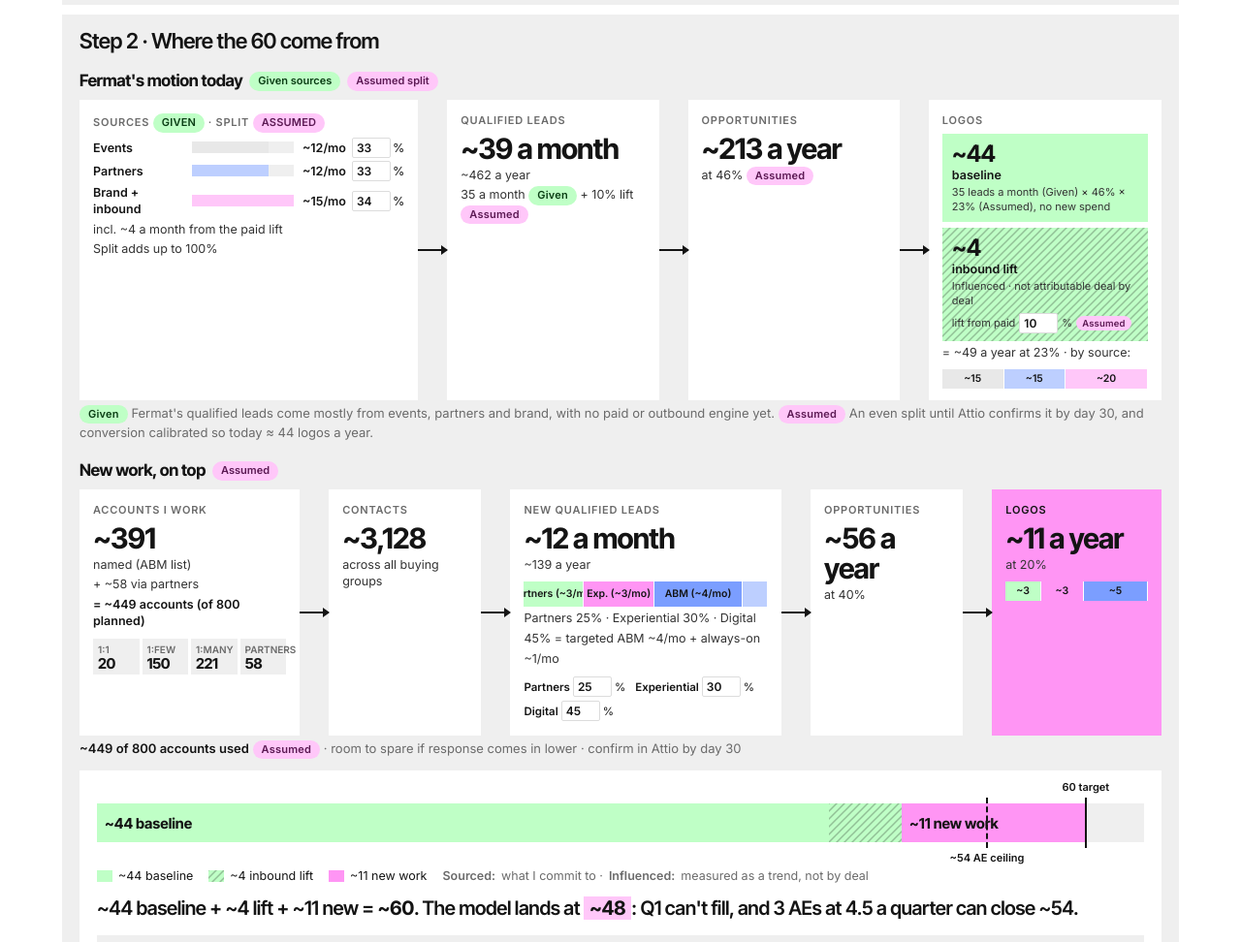
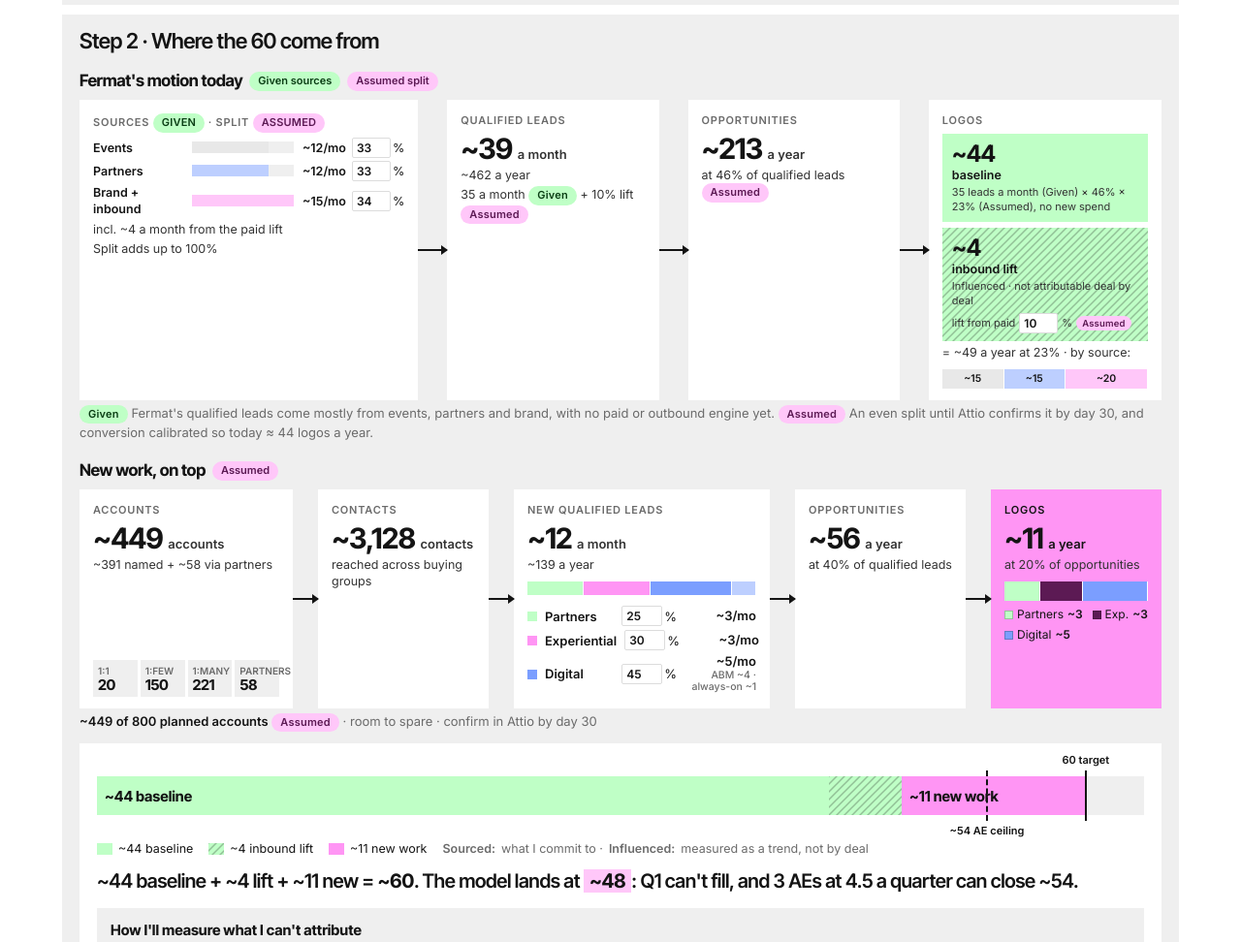
Before and after one commit to rmmitran-ship-it/fermat-growth-model, a plain HTML site: page index.html in a window 1280 px wide. Shown: the part 780-1752 px from the top of the page at 97% size. Drawn offline with nearby package versions, Linux system fonts and the light colour scheme.

Commit message:
Row B: numbers first with small units, share legend instead of in-bar labels, tidy logos legend; same units in Row A
Co-Authored-By: Claude Opus 5.5 <noreply@anthropic.com>

```diff
--- a/index.html
+++ b/index.html
@@ -870,6 +870,20 @@ button.play[hidden]{display:none}
 .bnc p{margin:0;font-size:13.5px;max-width:none}
 .mitsum{margin:10px 0 0;font-size:14px;color:var(--ink);background:var(--white);padding:10px 14px;border-left:5px solid var(--ink);max-width:none}
 @media (max-width:900px){.bns{grid-template-columns:1fr}}
+.rfb b small{font-family:Inter;font-size:13px;font-weight:600;letter-spacing:0;color:var(--text);margin-left:2px}
+.rfb.new b small,.rfb.won b small{color:var(--ink)}
+.rflow.flowb{grid-template-columns:minmax(0,1.25fr) 26px minmax(0,1fr) 26px minmax(0,1.5fr) 26px minmax(0,1fr) 26px minmax(0,1fr)}
+.rflow.flowa .rfb b,.rflow.flowb .rfb b{white-space:nowrap}
+.rfb.nql .rstk{height:14px}.rstk:empty{display:none}
+.shrows{display:flex;flex-direction:column;gap:4px;margin-top:8px}
+.shr{display:grid;grid-template-columns:10px 1fr auto 74px;gap:8px;align-items:center;font-size:13px}
+.shr>i{display:block;width:10px;height:10px}.shn{font-weight:600}.shi{display:flex;align-items:center;gap:2px}
+.shr b{font-family:Inter!important;font-size:13px!important;font-weight:700!important;letter-spacing:0!important;text-align:right;white-space:normal!important;line-height:1.2}
+.shr b small{display:block;font-size:10.5px;font-weight:500;color:var(--muted);margin:0}
+.rleg{display:flex;flex-wrap:wrap;gap:4px 10px;margin-top:6px;font-size:12px;color:var(--ink)}
+.rleg span{display:flex;align-items:center;gap:4px}.rleg b{font-family:Inter!important;font-size:12px!important;font-weight:700!important;letter-spacing:0!important;line-height:1.2!important}.rleg i{display:inline-block;width:9px;height:9px;border:1px solid rgba(20,20,20,.25)}
+.tmini{margin-top:auto}
+.rfb.new .rstk{background:var(--white)}.rfb.new .rstk i:nth-child(2),.rfb.new .rleg span:nth-child(2) i{background:var(--magenta-deep)!important}
 /* deal mix */
 .goal{display:flex;flex-wrap:wrap;justify-content:space-between;align-items:flex-end;gap:16px 32px;margin:8px 0 24px}
 .goalline{font-family:'Inter Tight';font-size:clamp(20px,2.4vw,28px);letter-spacing:-0.02em;color:var(--ink);line-height:1.2;max-width:34ch}
@@ -1856,6 +1870,8 @@ function renderAnswer(R){
   const inp=(k,w,max)=>`<input type="number" data-p="global.${k}" value="${g[k]}" min="0" max="${max||100}" step="${String(g[k]).includes('.')?0.1:1}" style="width:${w||50}px">`;
   const once=(id,html)=>{const e=document.getElementById(id);if(e&&(!e.dataset.built||!e.contains(document.activeElement))){e.innerHTML=html();e.dataset.built='1';}return e;};
   const sv=(root,k,v)=>{const x=root&&root.querySelector(`[data-pv="${k}"]`);if(x)x.textContent=v;};
+  const svh=(root,k,v)=>{const x=root&&root.querySelector(`[data-pv="${k}"]`);if(x)x.innerHTML=v;};
+  const legend=(items)=>`<div class="rleg">${items.map(([c,n,v])=>`<span><i style="background:var(${c})"></i>${n}${v!=null?` <b>${v}</b>`:''}</span>`).join('')}</div>`;
   // STEP 1
   const s1=once('s1',()=>`
     <div class="lvc"><span class="k">Target logos ${pl('Given')}</span><b class="lvn">${inp('targetLogos',90,120)}</b></div>
@@ -1884,30 +1900,31 @@ function renderAnswer(R){
   srcM.forEach((m,i)=>{sv(rA,'sm'+i,f(m)+'/mo');const b=rA.querySelector(`[data-pv="sb${i}"]`);if(b)b.style.width=Math.max(4,m/Math.max(...srcM)*100)+'%';});
   sv(rA,'slift',`incl. ${f(lift)} a month from the paid lift`);
   {const e=rA.querySelector('[data-pv="ssum"]');if(e){e.textContent=`Split adds up to ${n0(tt)}%`;e.className='s'+(Math.abs(tt-100)>0.5?' bad':'');}}
-  sv(rA,'aq',f(D.bl)+' a month');sv(rA,'aqy',f(D.inQL)+' a year');sv(rA,'ao',f(D.inOpp)+' a year');sv(rA,'aor',`at ${n0(D.inL2O*100)}%`);
+  svh(rA,'aq',`${f(D.bl)}<small> a month</small>`);sv(rA,'aqy',f(D.inQL)+' a year');svh(rA,'ao',`${f(D.inOpp)}<small> a year</small>`);sv(rA,'aor',`at ${n0(D.inL2O*100)}% of qualified leads`);
   const rate=12*D.inL2O*D.inO2W,baseLogo=b0*rate,liftLogo=lift*rate;
   sv(rA,'alb',f(baseLogo));sv(rA,'albs',`${n0(b0)} leads a month (Given) × ${n0(D.inL2O*100)}% × ${n0(D.inO2W*100)}% (Assumed), no new spend`);sv(rA,'all',f(liftLogo));
   sv(rA,'alr',`= ${f(D.inLogo)} a year at ${n0(D.inO2W*100)}% · by source:`);
   {const e=rA.querySelector('[data-pv-html="als"]');if(e)e.innerHTML=stk(srcL,SC3,v=>f(v));}
   // Row B: new work
   const accT=D.N+D.paths[0].top,newM=D.paths.map(x=>x.q/12);
+  const tgtM=(D.tiers[0].q+D.tiers[1].q)/12,aoM=D.tiers[2].q/12;
   const rB=once('rowB',()=>`
-    <div class="rfb acc"><span class="k">Accounts I work</span><b data-pv="bn"></b><span class="s">named (ABM list)</span><span class="s" data-pv="bp"></span><span class="s strong" data-pv="bt"></span>
+    <div class="rfb acc"><span class="k">Accounts</span><b data-pv="bn"></b><span class="s" data-pv="bp"></span>
       <div class="tmini">${['1:1','1:few','1:many','partners'].map((l,i)=>`<span><em>${l}</em><b data-pv="tm${i}"></b></span>`).join('')}</div></div>${arw}
-    <div class="rfb"><span class="k">Contacts</span><b data-pv="bc"></b><span class="s">across all buying groups</span></div>${arw}
+    <div class="rfb"><span class="k">Contacts</span><b data-pv="bc"></b><span class="s">reached across buying groups</span></div>${arw}
     <div class="rfb nql"><span class="k">New qualified leads</span><b data-pv="bq"></b><span class="s" data-pv="bqy"></span><div data-pv-html="bqs"></div>
-      <div class="shin">${D.paths.map(({P},i)=>`<label><span>${['Partners','Experiential','Digital'][i]}</span>${inp(P.share,40)}%</label>`).join('')}</div><span class="s" data-pv="bsum"></span></div>${arw}
+      <div class="shrows">${D.paths.map(({P},i)=>`<label class="shr"><i style="background:var(${['--green','--magenta','--blue'][i]})"></i><span class="shn">${['Partners','Experiential','Digital'][i]}</span><span class="shi">${inp(P.share,42)}%</span><b data-pv="sv${i}"></b></label>`).join('')}</div><span class="s" data-pv="bsum"></span></div>${arw}
     <div class="rfb"><span class="k">Opportunities</span><b data-pv="bo"></b><span class="s" data-pv="bor"></span></div>${arw}
     <div class="rfb new"><span class="k">Logos</span><b data-pv="bl"></b><span class="s" data-pv="blr"></span><div data-pv-html="bls"></div></div>`);
-  sv(rB,'bn',f(D.N));sv(rB,'bp',`+ ${f(D.paths[0].top)} via partners`);sv(rB,'bt',`= ${f(accT)} accounts (of ${Math.round(num(g.abmAccounts)).toLocaleString('en-US')} planned)`);
+  svh(rB,'bn',`${f(accT)}<small> accounts</small>`);sv(rB,'bp',`${f(D.N)} named + ${f(D.paths[0].top)} via partners`);
   [D.tiers[0].acc,D.tiers[1].acc,D.tiers[2].acc,D.paths[0].top].forEach((v,i)=>sv(rB,'tm'+i,f(v).replace('~','')));
-  sv(rB,'bc',f(D.C));sv(rB,'bq',f(D.newQL/12)+' a month');sv(rB,'bqy',f(D.newQL)+' a year');
-  const tgtM=(D.tiers[0].q+D.tiers[1].q)/12,aoM=D.tiers[2].q/12;
-  {const e=rB.querySelector('[data-pv-html="bqs"]');if(e)e.innerHTML=stk([newM[0],newM[1],tgtM,aoM],['--green','--magenta','--blue','--blue-light'],(v,i)=>`${['Partners','Exp.','ABM','Always-on'][i]} (${f(v)}/mo)`)+`<span class="s">Partners ${n0(D.paths[0].sh*100)}% · Experiential ${n0(D.paths[1].sh*100)}% · Digital ${n0(D.paths[2].sh*100)}% = targeted ABM ${f(tgtM)}/mo + always-on ${f(aoM)}/mo</span>`;}
+  svh(rB,'bc',`${f(D.C)}<small> contacts</small>`);svh(rB,'bq',`${f(D.newQL/12)}<small> a month</small>`);sv(rB,'bqy',f(D.newQL)+' a year');
+  {const e=rB.querySelector('[data-pv-html="bqs"]');if(e)e.innerHTML=stk([newM[0],newM[1],tgtM,aoM],['--green','--magenta','--blue','--blue-light'],()=>'');}
+  sv(rB,'sv0',f(newM[0])+'/mo');sv(rB,'sv1',f(newM[1])+'/mo');svh(rB,'sv2',`${f(newM[2])}/mo<small>ABM ${f(tgtM)} · always-on ${f(aoM)}</small>`);
   {const e=rB.querySelector('[data-pv="bsum"]');const bad=Math.abs(D.shTot-100)>0.5;if(e){e.textContent=bad?`Shares add up to ${n0(D.shTot)}%, not 100%`:'';e.className='s'+(bad?' bad':'');}}
-  sv(rB,'bo',f(D.newOpp)+' a year');sv(rB,'bor',`at ${n0(D.l2o*100)}%`);sv(rB,'bl',f(D.newLogo)+' a year');sv(rB,'blr',`at ${n0(D.o2w*100)}%`);
-  {const e=rB.querySelector('[data-pv-html="bls"]');if(e)e.innerHTML=stk(D.paths.map(x=>x.logos),PC3,v=>f(v));}
-  {const over=accT>num(g.abmAccounts);document.getElementById('rowBcheck').innerHTML=`<b style="color:var(--ink)">${f(accT)} of ${Math.round(num(g.abmAccounts)).toLocaleString('en-US')} accounts used</b> ${pl('Assumed')} · ${over?'the list needs to grow, or conversion needs to rise':'room to spare if response comes in lower'} · confirm in Attio by day 30`;}
+  svh(rB,'bo',`${f(D.newOpp)}<small> a year</small>`);sv(rB,'bor',`at ${n0(D.l2o*100)}% of qualified leads`);svh(rB,'bl',`${f(D.newLogo)}<small> a year</small>`);sv(rB,'blr',`at ${n0(D.o2w*100)}% of opportunities`);
+  {const e=rB.querySelector('[data-pv-html="bls"]');if(e)e.innerHTML=stk(D.paths.map(x=>x.logos),PC3,()=>'')+legend(D.paths.map((x,i)=>[PC3[i],['Partners','Exp.','Digital'][i],f(x.logos)]));}
+  {const over=accT>num(g.abmAccounts);document.getElementById('rowBcheck').innerHTML=`<b style="color:var(--ink)">${f(accT)} of ${Math.round(num(g.abmAccounts)).toLocaleString('en-US')} planned accounts</b> ${pl('Assumed')} · ${over?'the list needs to grow, or conversion needs to rise':'room to spare'} · confirm in Attio by day 30`;}
   // Row C: the total
   {const tot=D.inLogo+D.newLogo,mx=Math.max(D.tg,D.ceiling,tot)*1.06,pc=v=>v/mx*100,lab=(v,t)=>v/mx>0.07?`${f(v)} ${t}`:'';
    document.getElementById('rowC').innerHTML=`<div class="rcbar"><i class="t" style="width:${pc(baseLogo)}%">${lab(baseLogo,'baseline')}</i><i class="h" style="width:${pc(liftLogo)}%" title="${f(liftLogo)} inbound lift">${lab(liftLogo,'lift')}</i><i class="n" style="width:${pc(D.newLogo)}%">${lab(D.newLogo,'new work')}</i>
```
